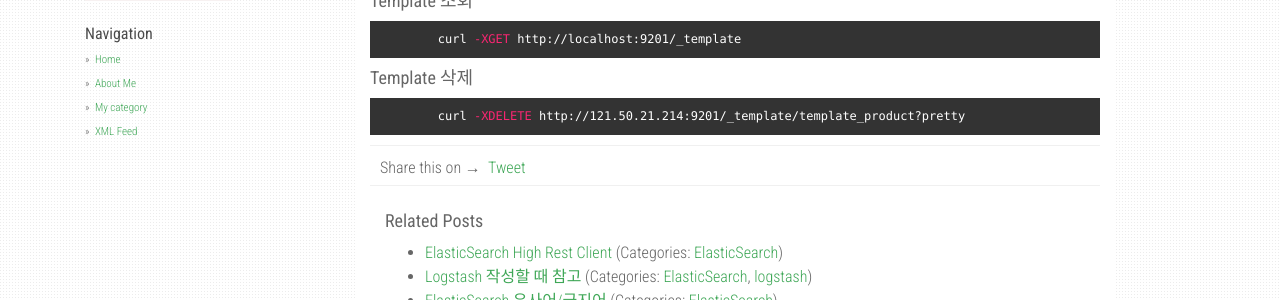
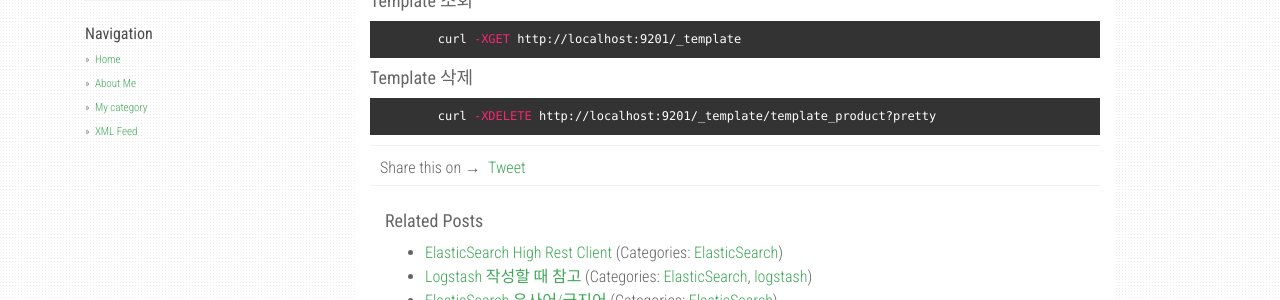
Before and after one commit to codezip/codezip.github.io, a Jekyll site: the page built from _posts/2018-11-09-ElsticSearch Template.md, in a window 1280 px wide. Shown: the part 357-657 px from the top of the page. Built offline with Jekyll 4.4.1, drawn with Linux system fonts in a browser that asks for light colours; nearby versions of some CDN libraries; comment, search, counter and statistics services are not loaded; some of the changed lines change nothing that is shown.

Commit message:
Elastic Template 수정

````diff
--- a/_posts/2018-11-09-ElsticSearch Template.md
+++ b/_posts/2018-11-09-ElsticSearch Template.md
@@ -28,5 +28,5 @@ product로 생성되는 index에 shard를 8개 생성한다.
 
 #### Template 삭제
 ```bash
-	curl -XDELETE http://121.50.21.214:9201/_template/template_product?pretty
+	curl -XDELETE http://localhost:9201/_template/template_product?pretty
 ```
````
